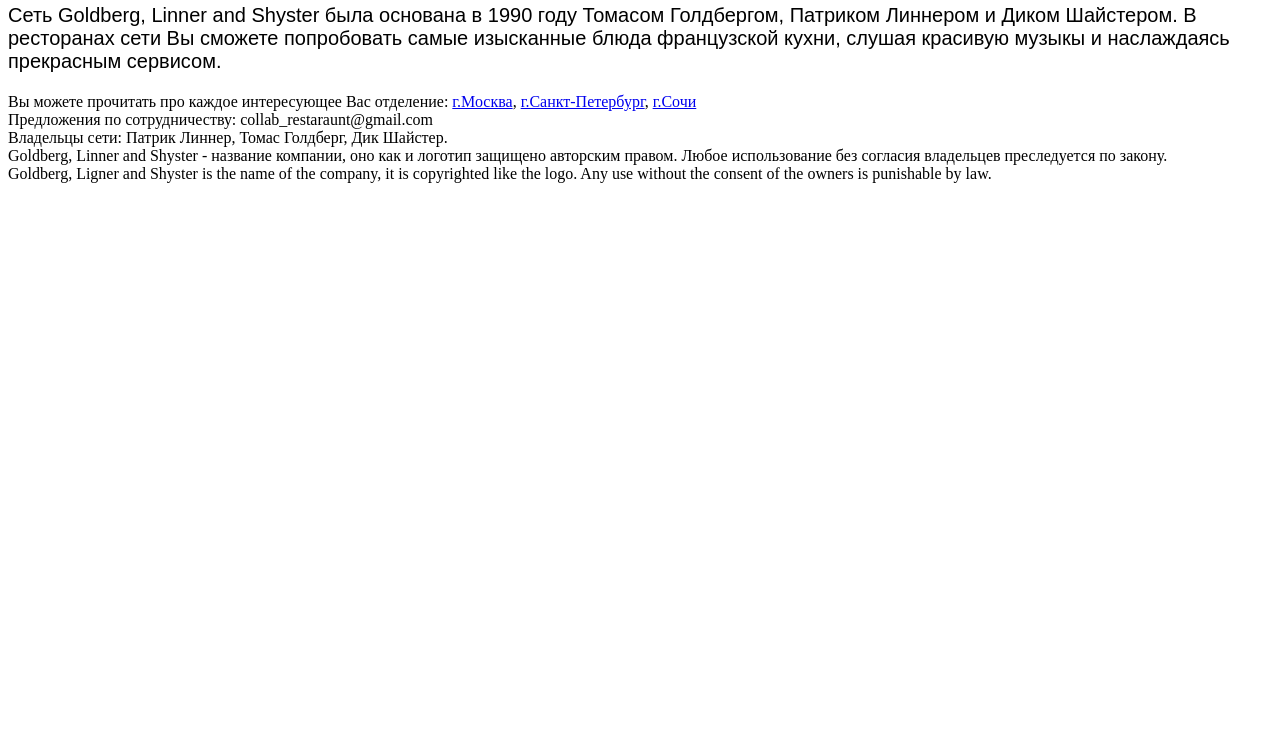
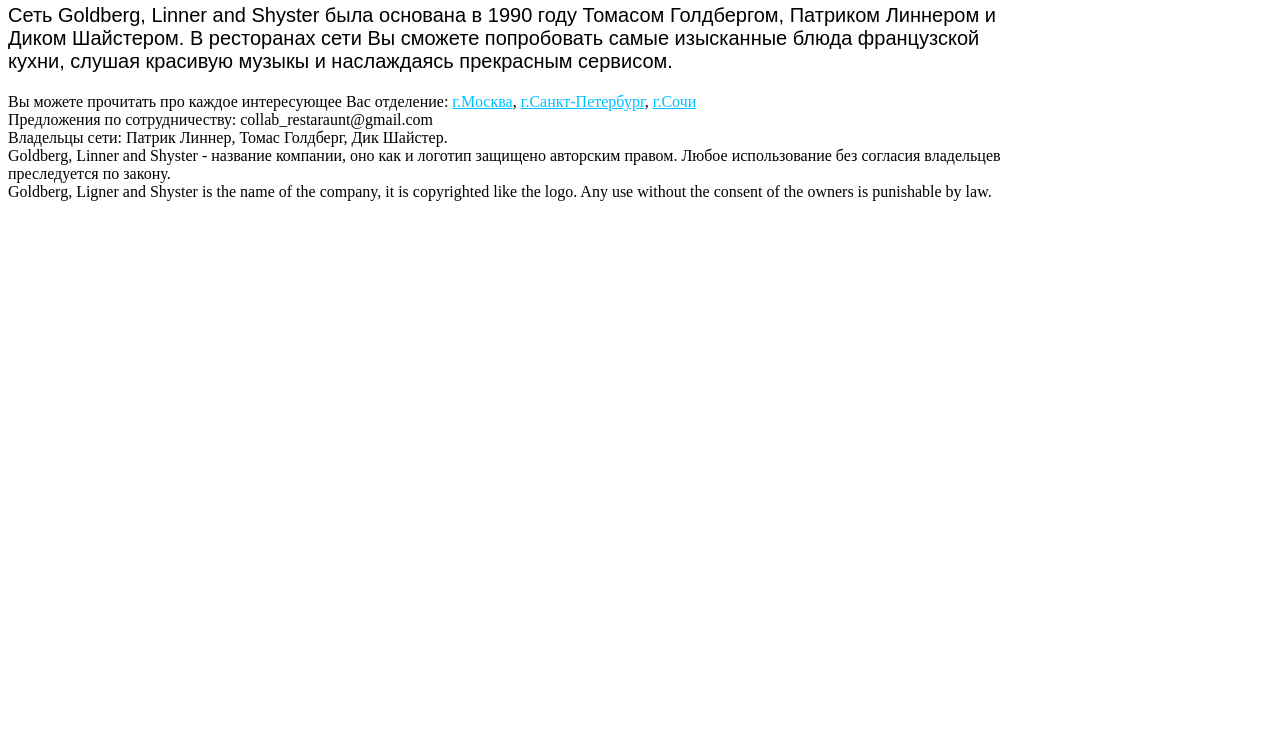
Before and after one commit to dimgrab/Site, a plain HTML site: page index.html in a window 1280 px wide. Shown: the part 71-800 px from the top of the page. Drawn offline with Linux system fonts and the light colour scheme.

Commit message:
Update style.css

```diff
--- a/style.css
+++ b/style.css
@@ -1,6 +1,7 @@
-<body>
+body {
     width: 80vw;
-</body>
+}
+
 a {
    color: #00BFFF;
 }
```
